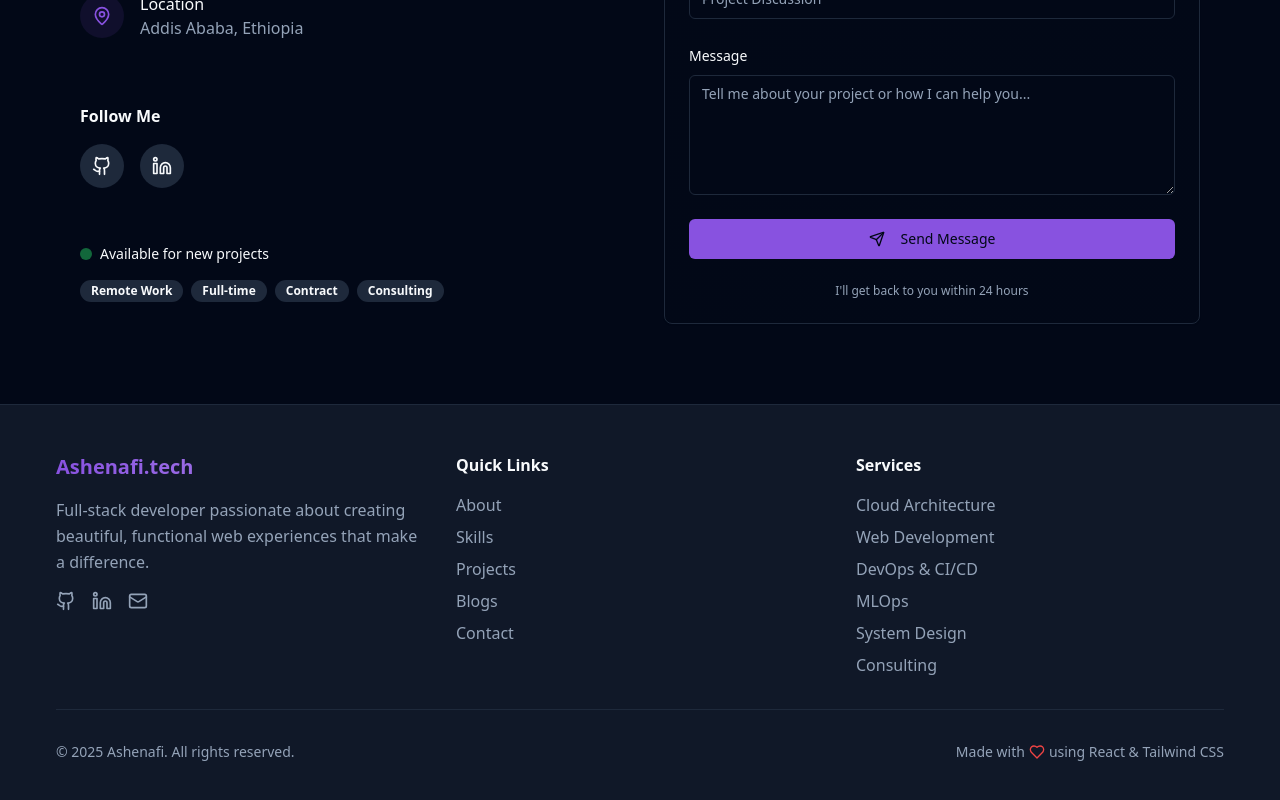
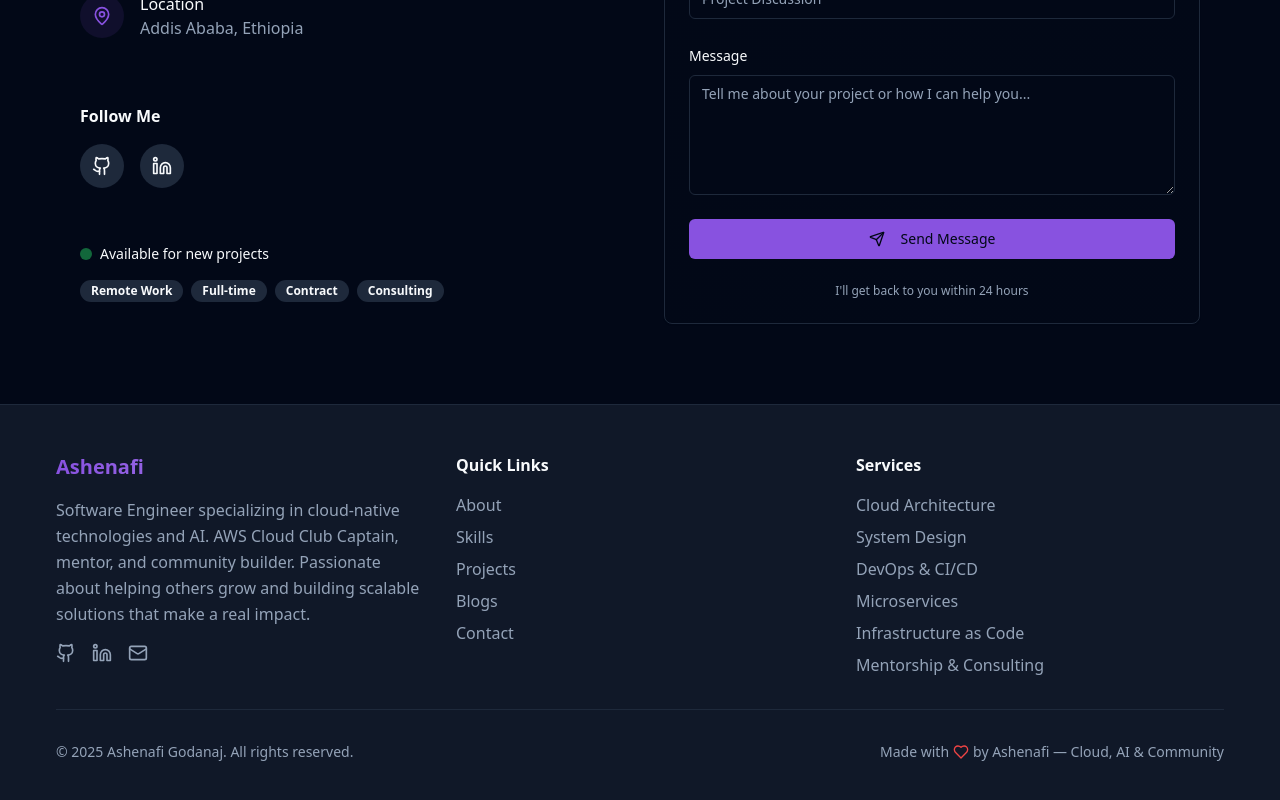
Before and after one commit to AshenafiTech/repo-glow-folio, a React (Vite) app: page / in a window 1280 px wide. Shown: the part 7138-7938 px from the top of the page. Built offline with nearby package versions, Linux system fonts and the light colour scheme.

Commit message:
update to footer

```diff
--- a/src/components/portfolio/footer.tsx
+++ b/src/components/portfolio/footer.tsx
@@ -10,11 +10,10 @@ export function Footer() {
           {/* Brand */}
           <div className="space-y-4">
             <div className="font-bold text-xl hero-text-gradient">
-              Ashenafi.tech
+              Ashenafi
             </div>
             <p className="text-muted-foreground leading-relaxed">
-              Full-stack developer passionate about creating beautiful,
-              functional web experiences that make a difference.
+              Software Engineer specializing in cloud-native technologies and AI. AWS Cloud Club Captain, mentor, and community builder. Passionate about helping others grow and building scalable solutions that make a real impact.
             </p>
             <div className="flex space-x-4">
               <a href="https://github.com/AshenafiTech" target="_blank" rel="noopener noreferrer"
@@ -58,11 +57,11 @@ export function Footer() {
             <h3 className="font-semibold">Services</h3>
             <div className="flex flex-col space-y-2 text-muted-foreground">
               <div>Cloud Architecture</div>
-              <div>Web Development</div>
+              <div>System Design</div>
               <div>DevOps & CI/CD</div>
-              <div>MLOps</div>
-              <div>System Design</div>
-              <div>Consulting</div>
+              <div>Microservices</div>
+              <div>Infrastructure as Code</div>
+              <div>Mentorship & Consulting</div>
             </div>
           </div>
         </div>
@@ -70,12 +69,12 @@ export function Footer() {
         <div className="border-t border-border pt-8">
           <div className="flex flex-col md:flex-row justify-between items-center space-y-4 md:space-y-0">
             <div className="text-muted-foreground text-sm">
-              © {currentYear} Ashenafi. All rights reserved.
+              © {currentYear} Ashenafi Godanaj. All rights reserved.
             </div>
             <div className="flex items-center space-x-1 text-muted-foreground text-sm">
               <span>Made with</span>
               <Heart className="h-4 w-4 text-red-500" />
-              <span>using React & Tailwind CSS</span>
+              <span>by Ashenafi — Cloud, AI & Community</span>
             </div>
           </div>
         </div>
```
